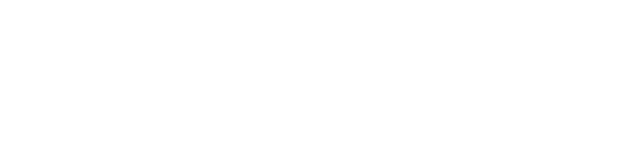
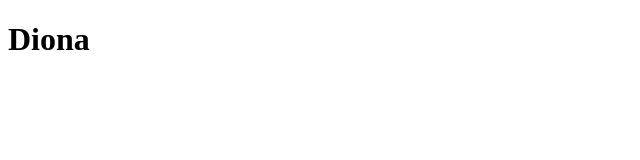
Before and after one commit to Driton-Gashi/ick-projekti, a plain HTML site: page index.html in a window 1280 px wide. Shown: the whole page, without its empty margins (0-640 px from the left). Drawn offline with Linux system fonts and the light colour scheme.

Commit message:
My first commit

```diff
--- a/index.html
+++ b/index.html
@@ -5,5 +5,8 @@
     <meta name="viewport" content="width=device-width, initial-scale=1.0" />
     <title>Home</title>
   </head>
-  <body></body>
+  <body>
+<h1>Diona</h1>
+
+  </body>
 </html>
```
